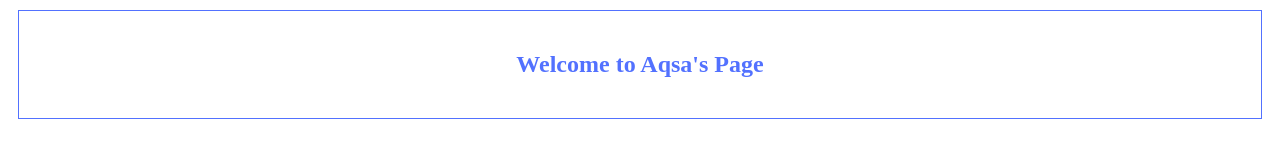
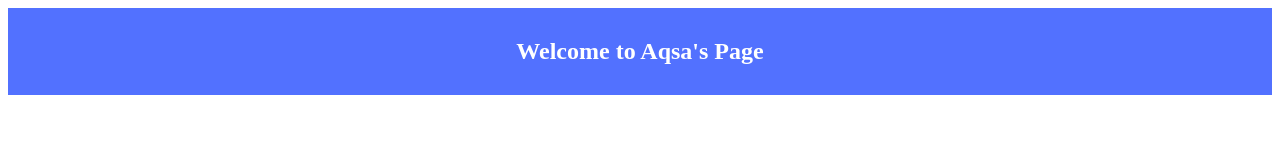
Before and after one commit to AqsaMaulanaa/latihan-1, a plain HTML site: page index.html in a window 1280 px wide. Drawn offline with Linux system fonts and the light colour scheme.

Commit message:
okee nav dipisah

```diff
--- a/index.html
+++ b/index.html
@@ -11,14 +11,20 @@
   </nav>
   <style>
     body
-    nav,article,footer {
+    article,footer {
       padding: 20px;
       margin: 10px;
-      border: 1px solid #5271ff;
+      border: 3px solid #ffffff;
+    }
+
+    nav {
+      background-color: #5271ff;
+      padding: 10px;
+      text-align: center;
     }
 
     h2 {
-      color: #5271ff;
+      color: #ffffff;
       font-size: 24px;
       text-align: center;
     }
```
